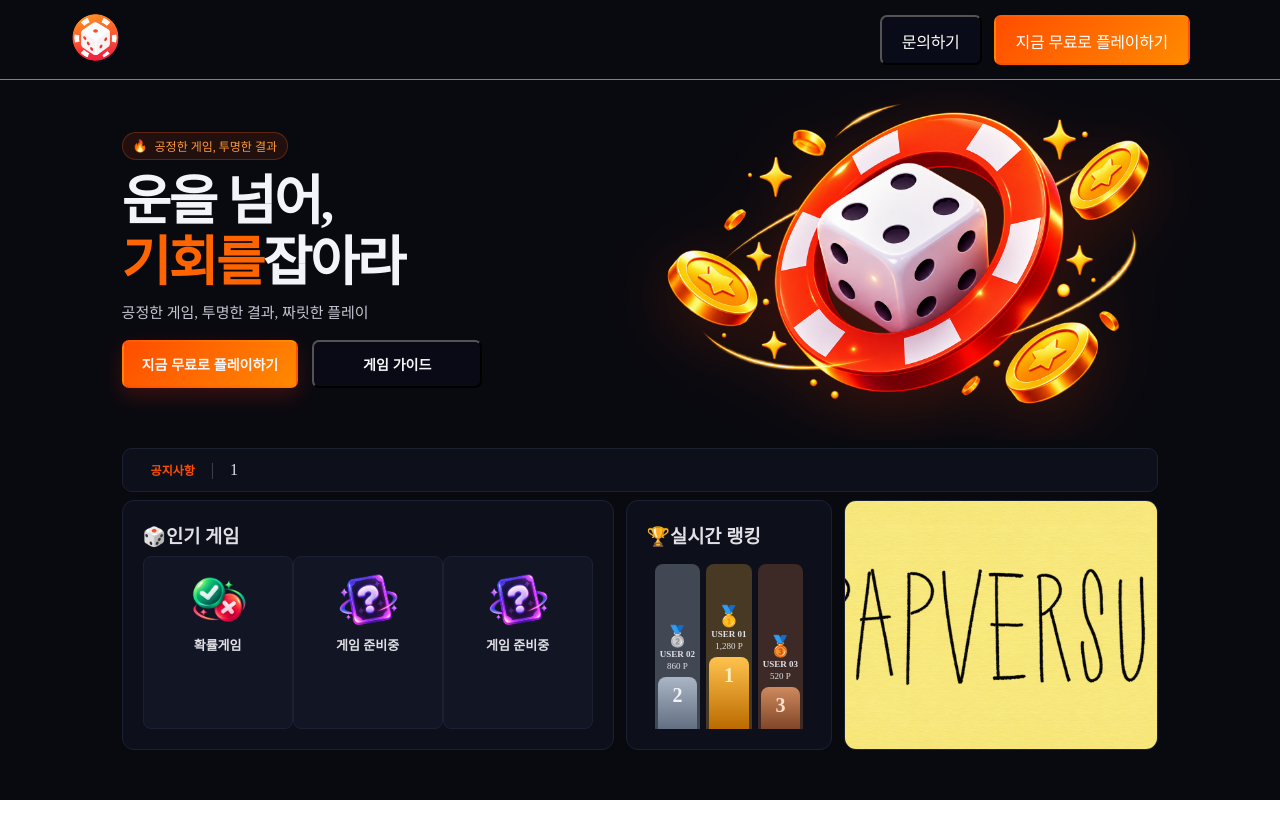
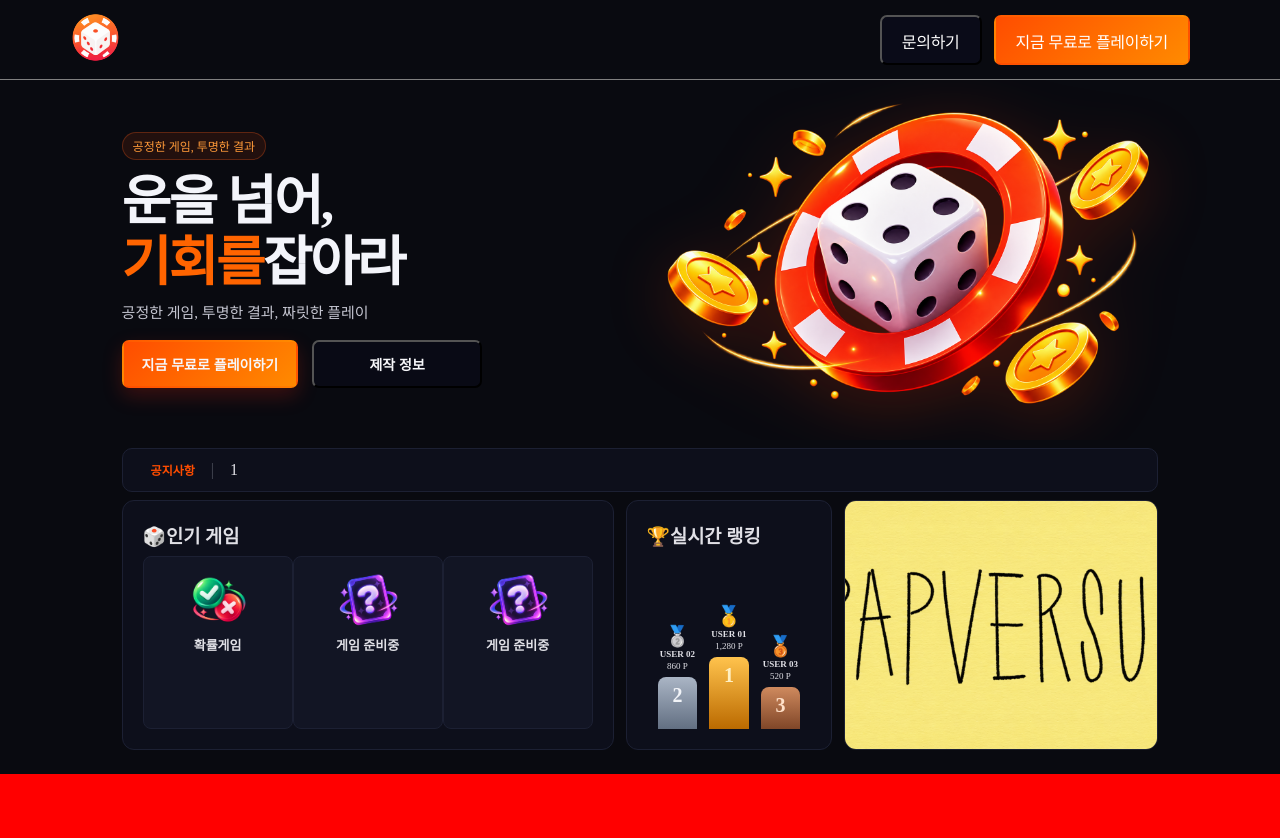
Before and after one commit to picksagetowin/gambling, a React (Vite) app in the folder frontend/: page / in a window 1280 px wide. Shown: the top 838 px of the page. Before the commit the page ends 800 px from the top, so only its background shows below. Built offline with nearby package versions, Linux system fonts and the light colour scheme.

Commit message:
delete:임시 배경색 제거(주석 처리)

```diff
--- a/frontend/src/Homepage.css
+++ b/frontend/src/Homepage.css
@@ -369,7 +369,7 @@
 }
 
 .player{
-    background-color: gray;
+    /* background-color: gray; */
     display: flex;
     flex: 1;
     flex-direction: column;
@@ -383,17 +383,17 @@
 
 .first-player {
     order: 2;
-    background-color: rgba(255, 190, 65, 0.24);
+    /* background-color: rgba(255, 190, 65, 0.24); */
 }
 
 .second-player {
     order: 1;
-    background-color: rgba(205, 216, 230, 0.28);
+    /* background-color: rgba(205, 216, 230, 0.28); */
 }
 
 .third-player {
     order: 3;
-    background-color: rgba(198, 120, 76, 0.26);
+    /* background-color: rgba(198, 120, 76, 0.26); */
 }
 
 .medal {
@@ -462,3 +462,9 @@
     height: 100%;
     object-fit: cover;
 }
+
+.footer {
+    background-color: red;
+    width: 100%;
+    height: 100px;
+}
--- a/frontend/src/Homepage.jsx
+++ b/frontend/src/Homepage.jsx
@@ -15,7 +15,7 @@ function Homepage(){
             <section className='hero'>
                 <div className='hero-left'>
                     <div className='hero-badge'>
-                        <span aria-hidden='true'>🔥</span>
+                        {/* <span aria-hidden='true'>🔥</span>  */}
                         공정한 게임, 투명한 결과
                     </div>
                     <h1>
@@ -27,7 +27,7 @@ function Homepage(){
                     <p className='hero-description'>공정한 게임, 투명한 결과, 짜릿한 플레이</p>
                     <div className='hero-actions'>
                         <button className='hero-start' type='button'>지금 무료로 플레이하기</button>
-                        <button className='hero-game-guide' type='button'>게임 가이드</button>
+                        <button className='hero-game-guide' type='button'>제작 정보</button>
                     </div>
 
                 </div>
@@ -145,6 +145,9 @@ function Homepage(){
                     </div>
                 </section>
 
+                <footer className='footer'>
+
+                </footer>
         </main>
     )
 }
```
